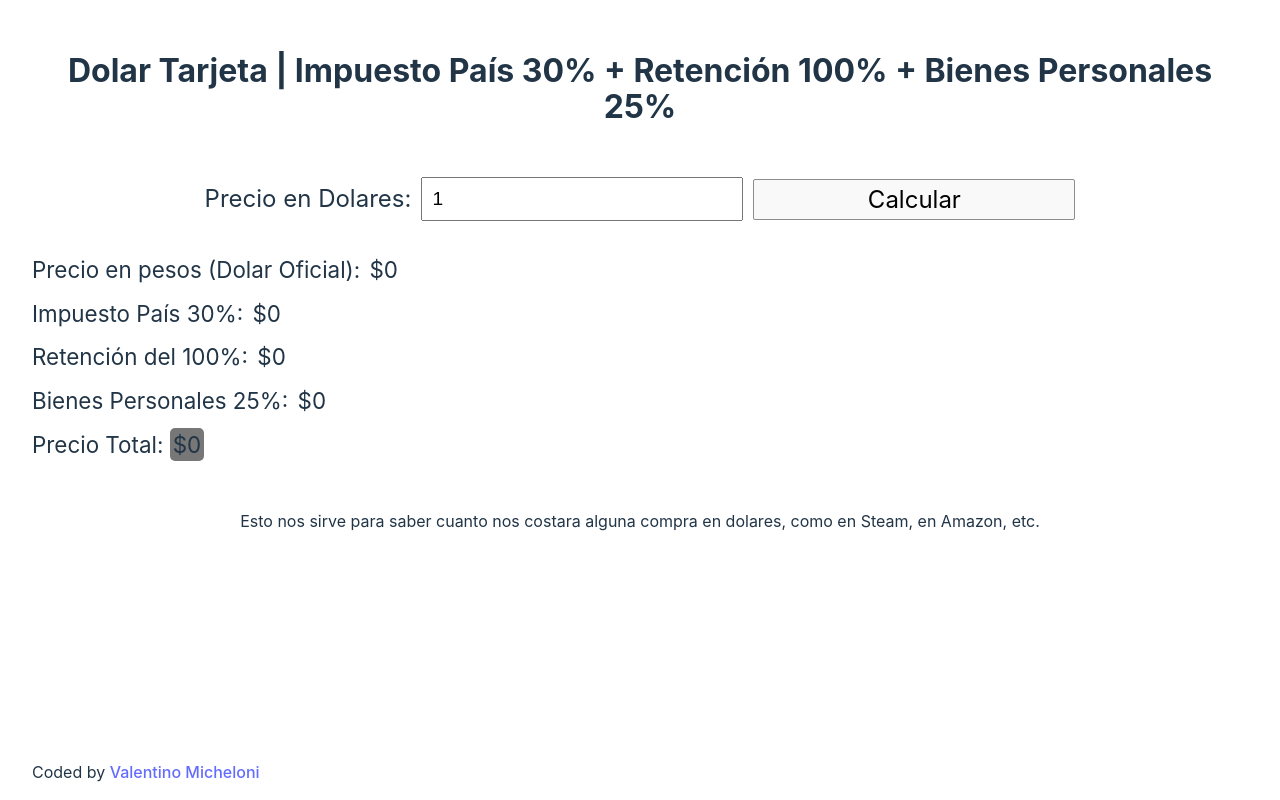
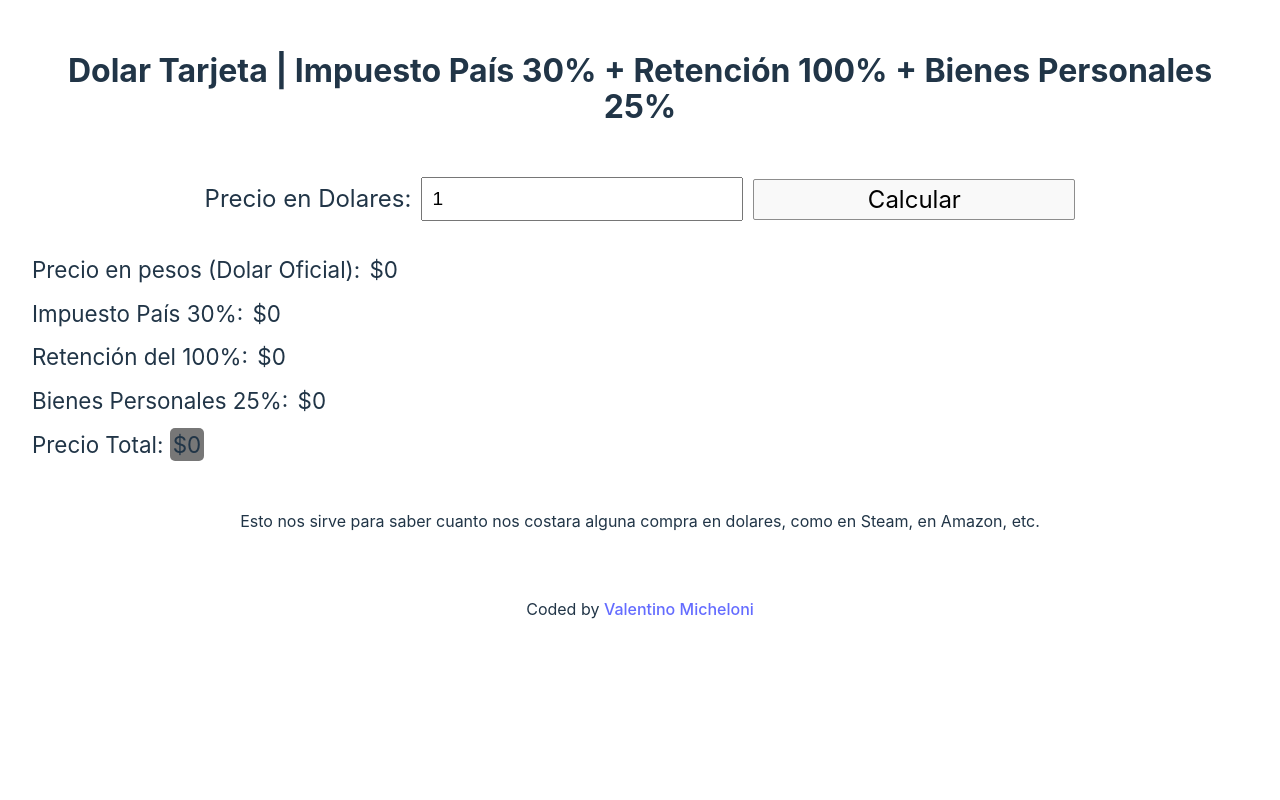
Before and after one commit to upon-X/Dolar-Tarjeta-Calculator, a React (Vite) app: page / in a window 1280 px wide. Built offline with nearby package versions, Linux system fonts and the light colour scheme; no server answers.

Commit message:
Update App.css

```diff
--- a/src/App.css
+++ b/src/App.css
@@ -88,10 +88,6 @@ form {
   background-color: rgb(119, 119, 119);
 }
 
-.link_portfolio {
-  position: absolute;
-  bottom: 0;
-}
 
 @media (max-width: 924px) {
   form {
```
